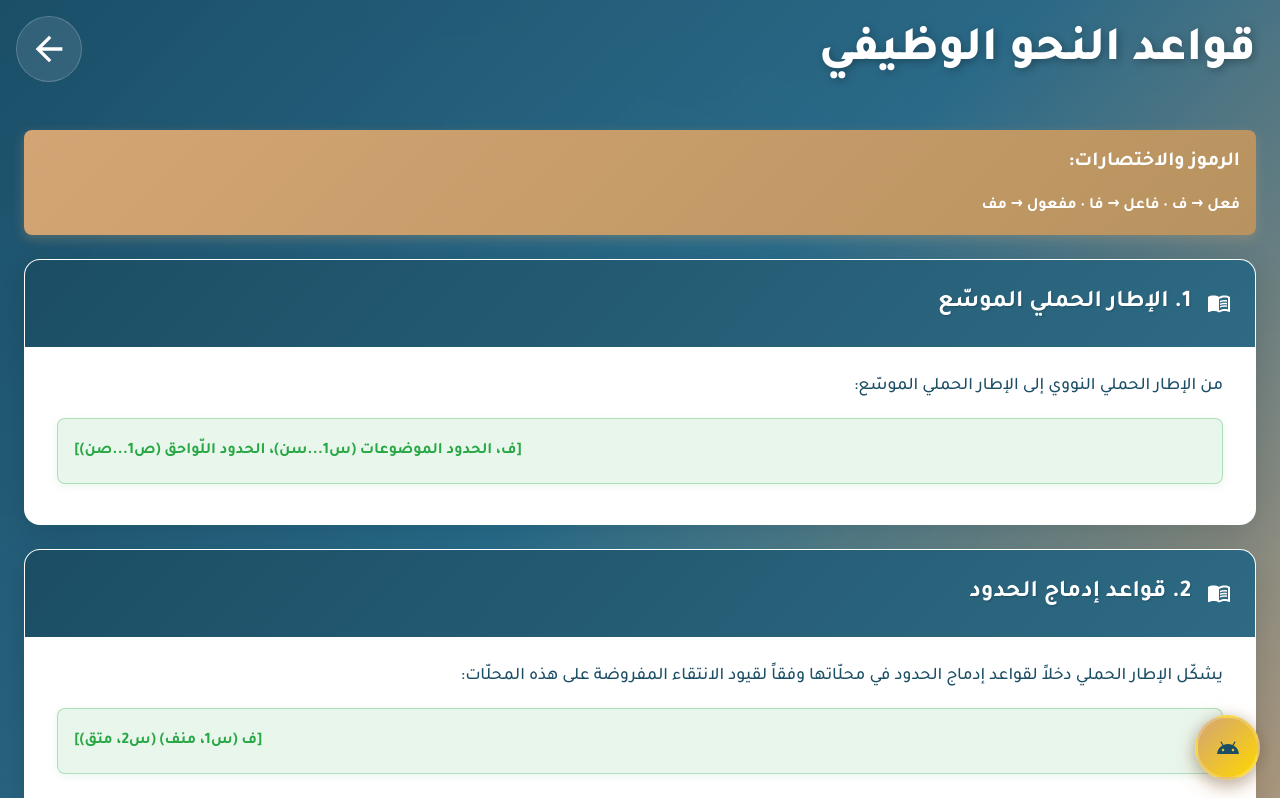
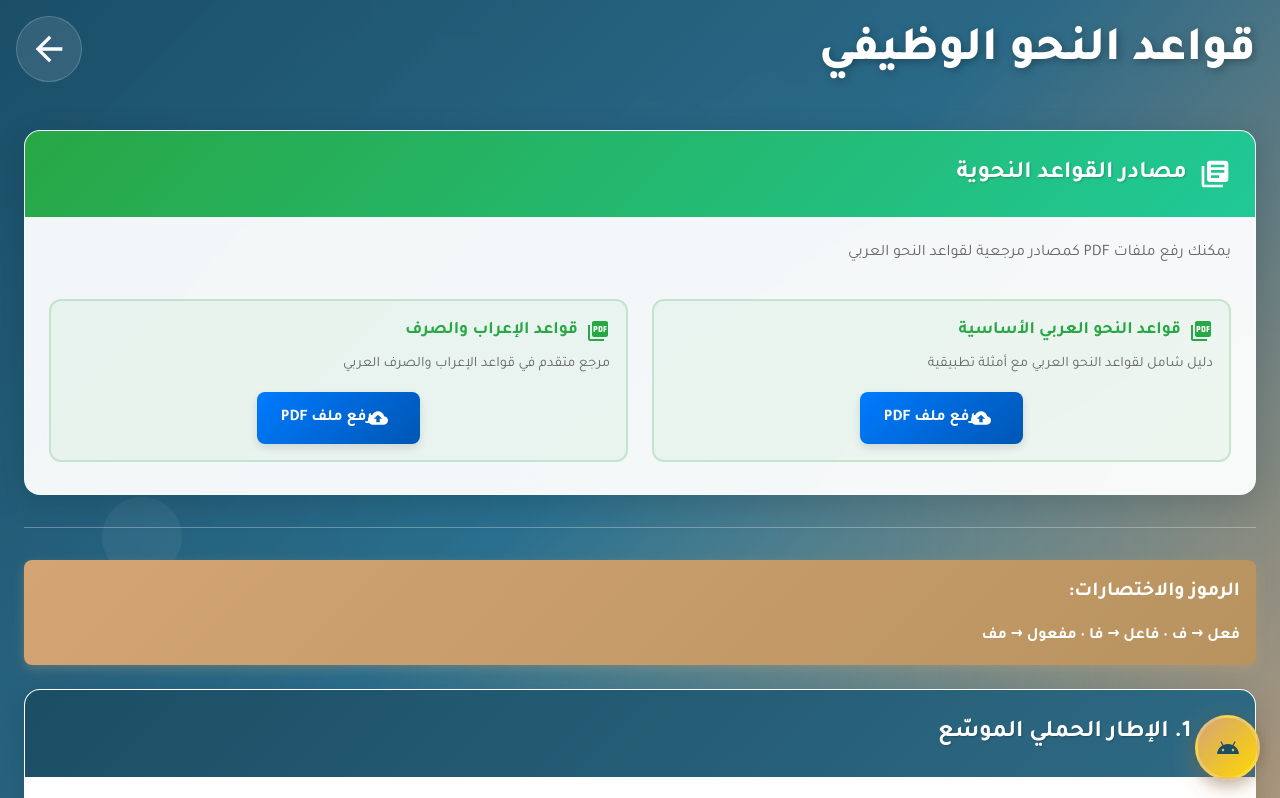
Before and after one commit to Hemmas1954/arabwadifi, a React (Create React App) app: page /Rules in a window 1280 px wide. Shown: the top 798 px of the page. Built offline with nearby package versions, Linux system fonts and the light colour scheme.

Commit message:
Add PDF sources section to Rules page: Upload and download functionality for grammar references

```diff
--- a/src/Rules.js
+++ b/src/Rules.js
@@ -13,11 +13,18 @@ import {
   AccordionSummary,
   AccordionDetails,
   Fade,
-  Chip
+  Chip,
+  Button,
+  Grid,
+  Divider
 } from '@material-ui/core';
 import ArrowBackIcon from '@material-ui/icons/ArrowBack';
 import ExpandMoreIcon from '@material-ui/icons/ExpandMore';
 import MenuBookIcon from '@material-ui/icons/MenuBook';
+import PictureAsPdfIcon from '@material-ui/icons/PictureAsPdf';
+import CloudUploadIcon from '@material-ui/icons/CloudUpload';
+import GetAppIcon from '@material-ui/icons/GetApp';
+import LibraryBooksIcon from '@material-ui/icons/LibraryBooks';
 
 const useStyles = makeStyles((theme) => ({
   root: {
@@ -187,15 +194,143 @@ const useStyles = makeStyles((theme) => ({
     fontWeight: 600,
     fontSize: '1.1rem',
     boxShadow: '0 4px 12px rgba(212, 165, 116, 0.3)',
-  }
+  },
+  sourcesSection: {
+    background: 'rgba(255, 255, 255, 0.95)',
+    backdropFilter: 'blur(15px)',
+    borderRadius: 16,
+    marginBottom: theme.spacing(4),
+    border: '1px solid rgba(255, 255, 255, 0.2)',
+    boxShadow: '0 8px 32px rgba(0, 0, 0, 0.15)',
+    overflow: 'hidden',
+  },
+  sourcesHeader: {
+    background: 'linear-gradient(135deg, #28A745 0%, #20C997 100%)',
+    color: 'white',
+    padding: theme.spacing(3),
+    display: 'flex',
+    alignItems: 'center',
+  },
+  sourcesTitle: {
+    fontSize: '1.5rem',
+    fontWeight: 700,
+    fontFamily: '"Tajawal", "Cairo", sans-serif',
+    textShadow: '1px 1px 2px rgba(0,0,0,0.2)',
+    flex: 1,
+  },
+  sourcesContent: {
+    padding: theme.spacing(3),
+  },
+  pdfCard: {
+    background: 'rgba(40, 167, 69, 0.05)',
+    border: '2px solid rgba(40, 167, 69, 0.2)',
+    borderRadius: 12,
+    padding: theme.spacing(2),
+    margin: theme.spacing(1, 0),
+    transition: 'all 0.3s ease',
+    '&:hover': {
+      background: 'rgba(40, 167, 69, 0.1)',
+      border: '2px solid rgba(40, 167, 69, 0.4)',
+      transform: 'translateY(-2px)',
+      boxShadow: '0 4px 12px rgba(40, 167, 69, 0.2)',
+    },
+  },
+  pdfInfo: {
+    display: 'flex',
+    alignItems: 'center',
+    justifyContent: 'space-between',
+    marginBottom: theme.spacing(1),
+  },
+  pdfName: {
+    fontWeight: 600,
+    color: '#28A745',
+    fontSize: '1.1rem',
+    fontFamily: '"Tajawal", "Cairo", sans-serif',
+  },
+  pdfDescription: {
+    color: '#666',
+    fontSize: '0.9rem',
+    fontFamily: '"Tajawal", "Cairo", sans-serif',
+    marginTop: theme.spacing(1),
+  },
+  uploadButton: {
+    background: 'linear-gradient(135deg, #007BFF 0%, #0056B3 100%)',
+    color: 'white',
+    padding: theme.spacing(1.5, 3),
+    borderRadius: 8,
+    fontFamily: '"Tajawal", "Cairo", sans-serif',
+    fontWeight: 600,
+    '&:hover': {
+      background: 'linear-gradient(135deg, #0056B3 0%, #004085 100%)',
+    },
+  },
+  downloadButton: {
+    background: 'linear-gradient(135deg, #28A745 0%, #20C997 100%)',
+    color: 'white',
+    padding: theme.spacing(1, 2),
+    borderRadius: 6,
+    minWidth: 'auto',
+    '&:hover': {
+      background: 'linear-gradient(135deg, #20C997 0%, #17A2B8 100%)',
+    },
+  },
+  hiddenInput: {
+    display: 'none',
+  },
 }));
 
 const Rules = () => {
   const classes = useStyles();
   const history = useNavigate();
+  const [expandedPanel, setExpandedPanel] = useState(false);
+  const [pdfFiles, setPdfFiles] = useState([
+    {
+      id: 1,
+      name: 'قواعد النحو العربي الأساسية',
+      description: 'دليل شامل لقواعد النحو العربي مع أمثلة تطبيقية',
+      url: null,
+      uploaded: false
+    },
+    {
+      id: 2,
+      name: 'قواعد الإعراب والصرف',
+      description: 'مرجع متقدم في قواعد الإعراب والصرف العربي',
+      url: null,
+      uploaded: false
+    }
+  ]);
 
   const handleBack = (page) => {
     history(`/${page}`);
+  };
+
+  const handlePanelChange = (panel) => (event, isExpanded) => {
+    setExpandedPanel(isExpanded ? panel : false);
+  };
+
+  const handleFileUpload = (fileId) => (event) => {
+    const file = event.target.files[0];
+    if (file && file.type === 'application/pdf') {
+      const fileUrl = URL.createObjectURL(file);
+      setPdfFiles(prevFiles =>
+        prevFiles.map(pdfFile =>
+          pdfFile.id === fileId
+            ? { ...pdfFile, url: fileUrl, uploaded: true, fileName: file.name }
+            : pdfFile
+        )
+      );
+    } else {
+      alert('يرجى اختيار ملف PDF صالح');
+    }
+  };
+
+  const handleDownload = (url, fileName) => {
+    const link = document.createElement('a');
+    link.href = url;
+    link.download = fileName || 'document.pdf';
+    document.body.appendChild(link);
+    link.click();
+    document.body.removeChild(link);
   };
 
   const rulesData = [
@@ -296,6 +431,103 @@ const Rules = () => {
           </Typography>
         </Fade>
 
+        {/* قسم المصادر PDF */}
+        <Fade in={true} timeout={1100}>
+          <Box className={classes.sourcesSection}>
+            <Box className={classes.sourcesHeader}>
+              <LibraryBooksIcon style={{ marginLeft: 12, fontSize: '2rem' }} />
+              <Typography className={classes.sourcesTitle}>
+                مصادر القواعد النحوية
+              </Typography>
+            </Box>
+            <Box className={classes.sourcesContent}>
+              <Typography
+                variant="body1"
+                style={{
+                  marginBottom: 24,
+                  color: '#666',
+                  fontFamily: '"Tajawal", "Cairo", sans-serif',
+                  textAlign: 'center'
+                }}
+                dir="rtl"
+              >
+                يمكنك رفع ملفات PDF كمصادر مرجعية لقواعد النحو العربي
+              </Typography>
+
+              <Grid container spacing={3}>
+                {pdfFiles.map((pdfFile) => (
+                  <Grid item xs={12} md={6} key={pdfFile.id}>
+                    <Box className={classes.pdfCard}>
+                      <Box className={classes.pdfInfo}>
+                        <Box style={{ display: 'flex', alignItems: 'center' }}>
+                          <PictureAsPdfIcon
+                            style={{
+                              color: '#28A745',
+                              marginLeft: 8,
+                              fontSize: '1.5rem'
+                            }}
+                          />
+                          <Typography className={classes.pdfName} dir="rtl">
+                            {pdfFile.name}
+                          </Typography>
+                        </Box>
+                        {pdfFile.uploaded && (
+                          <Button
+                            className={classes.downloadButton}
+                            onClick={() => handleDownload(pdfFile.url, pdfFile.fileName)}
+                            startIcon={<GetAppIcon />}
+                            size="small"
+                          >
+                            تحميل
+                          </Button>
+                        )}
+                      </Box>
+
+                      <Typography className={classes.pdfDescription} dir="rtl">
+                        {pdfFile.description}
+                      </Typography>
+
+                      {!pdfFile.uploaded ? (
+                        <Box style={{ marginTop: 16, textAlign: 'center' }}>
+                          <input
+                            accept="application/pdf"
+                            className={classes.hiddenInput}
+                            id={`pdf-upload-${pdfFile.id}`}
+                            type="file"
+                            onChange={handleFileUpload(pdfFile.id)}
+                          />
+                          <label htmlFor={`pdf-upload-${pdfFile.id}`}>
+                            <Button
+                              variant="contained"
+                              component="span"
+                              className={classes.uploadButton}
+                              startIcon={<CloudUploadIcon />}
+                            >
+                              رفع ملف PDF
+                            </Button>
+                          </label>
+                        </Box>
+                      ) : (
+                        <Box style={{
+                          marginTop: 16,
+                          textAlign: 'center',
+                          color: '#28A745',
+                          fontWeight: 600,
+                          fontFamily: '"Tajawal", "Cairo", sans-serif'
+                        }}>
+                          ✓ تم رفع الملف بنجاح
+                        </Box>
+                      )}
+                    </Box>
+                  </Grid>
+                ))}
+              </Grid>
+            </Box>
+          </Box>
+        </Fade>
+
+        <Divider style={{ margin: '32px 0', background: 'rgba(255,255,255,0.3)' }} />
+
         {/* الاختصارات */}
         <Fade in={true} timeout={1200}>
           <Box className={classes.abbreviation} dir="rtl">
```
